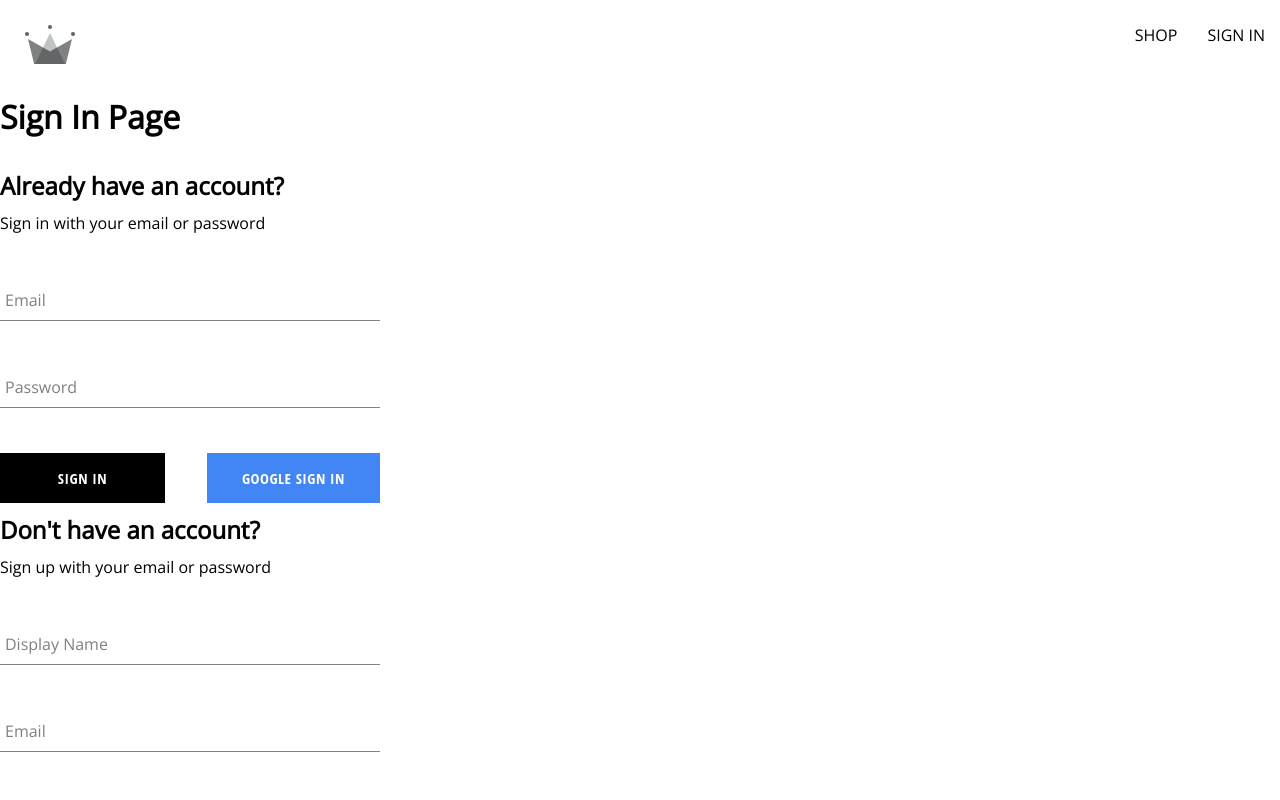
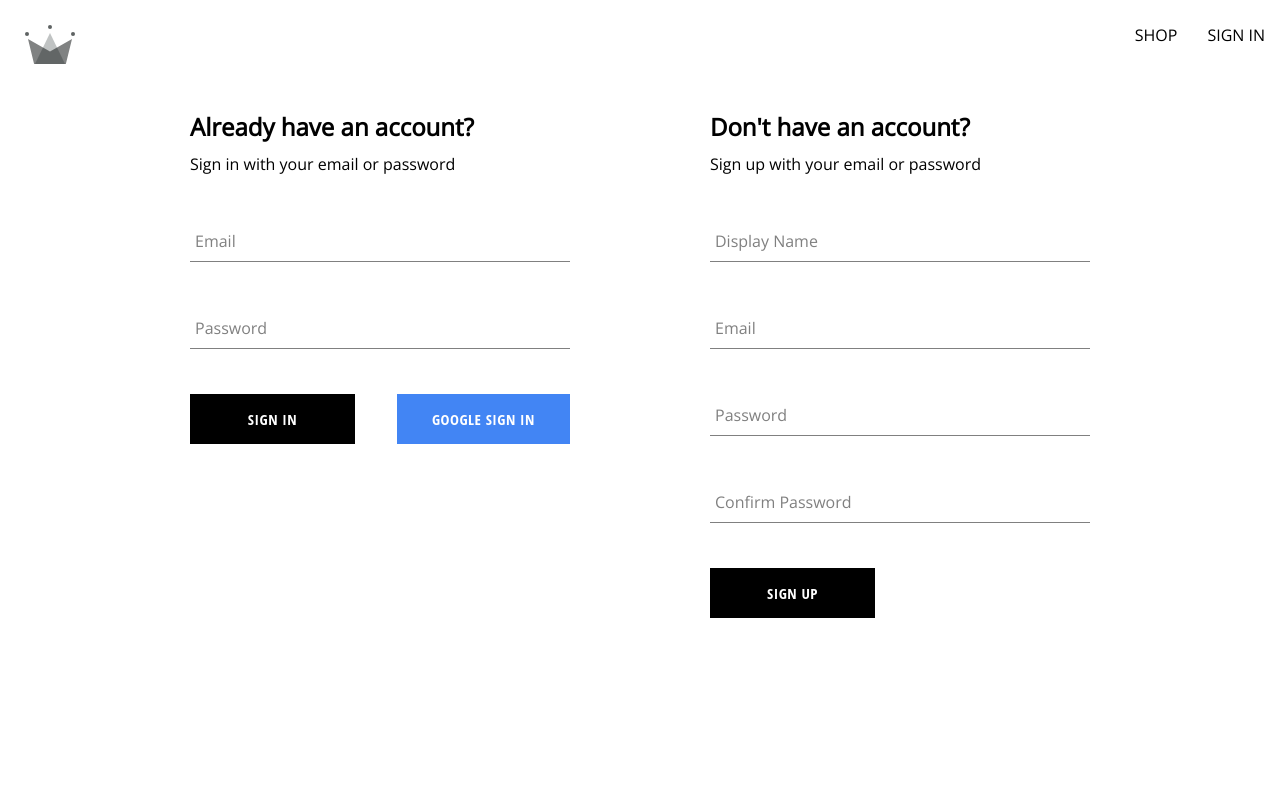
Before and after one commit to mcbrownc/penny-farthing-parts, a React (Create React App) app: page /auth in a window 1280 px wide. Shown: the top 800 px of the page. Built offline with nearby package versions, Linux system fonts and the light colour scheme.

Commit message:
Finished auth page

```diff
--- a/src/components/sign-in/sign-in-form.component.jsx
+++ b/src/components/sign-in/sign-in-form.component.jsx
@@ -34,10 +34,19 @@
 
     try {
       const response = await signInAuthUserWithEmailAndPassword(email, password);
+      console.log(response);
       resetFormFields();
-      console.log(response);
     } catch (error) {
-
+      switch (error.code) {
+        case 'auth/wrong-password':
+          alert('incorrect password for email');
+          break
+        case 'auth.user-not-found':
+          alert('no user associated with this email');
+          break
+        default:
+          console.log(error);
+      }
     }
   }
 
@@ -70,7 +79,7 @@
         />
         <div className="buttons-container">
           <Button type="submit">Sign In</Button>
-          <Button buttonType='google' onClick={signInWithGoogle}>Google Sign In</Button>
+          <Button type='button' buttonType='google' onClick={signInWithGoogle}>Google Sign In</Button>
         </div>
       </form>
     </div>
--- a/src/routes/sign-in/authentication.component.jsx
+++ b/src/routes/sign-in/authentication.component.jsx
@@ -1,17 +1,11 @@
-import {
-  auth,
-  signInWithGooglePopup,
-  createUserDocumentFromAuth,
-  signInWithGoogleRedirect
-} from '../../utils/firebase/firebase.utils';
-
 import SignUpForm from '../../components/sign-up-form/sign-up-form.component';
 import SignInForm from '../../components/sign-in/sign-in-form.component';
 
+import './authentication.styles.scss';
+
 const Authentication = () => {
   return (
-    <div>
-      <h1>Sign In Page</h1>
+    <div className='authentication-container'>
       <SignInForm />
       <SignUpForm />
     </div>
--- /dev/null
+++ b/src/routes/sign-in/authentication.styles.scss
@@ -0,0 +1,6 @@
+.authentication-container {
+  display: flex;
+  width: 900px;
+  justify-content: space-between;
+  margin: 30px auto;
+}
```
